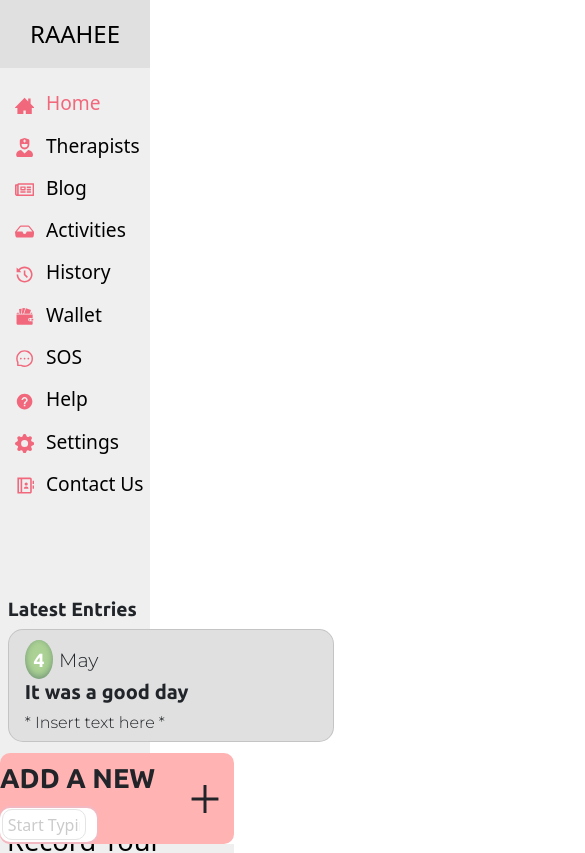
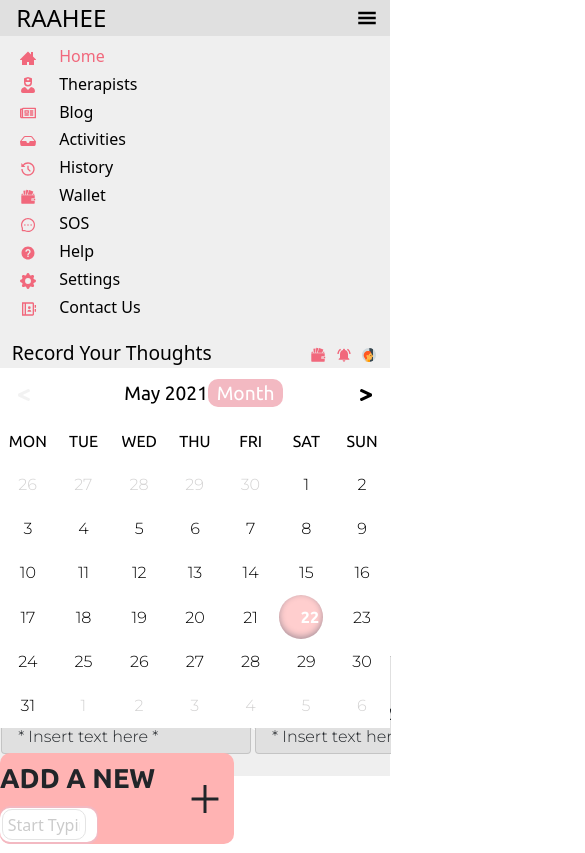
Before and after one commit to akshatbatra10/react-calendar, a React (Create React App) app: page / in a window 390 px wide. Shown: the top 853 px of the page, 585 px wide, since content can reach past the window. Built offline with nearby package versions, Linux system fonts and the light colour scheme.

Commit message:
made the navbar responsive

```diff
--- a/src/components/calendar/calendar.component.jsx
+++ b/src/components/calendar/calendar.component.jsx
@@ -51,8 +51,6 @@ const CalendarComponent = ({ value, onChange }) => {
       </div>
       <div className="mid">
         <span>Latest Entries</span>
-        <div className="slider">
-          <div className="slide-container">
         <div className="card-container-class">
           {EntryData.length ? (
             EntryData.filter((item, idx) => idx < 3).map((item) => {
@@ -61,8 +59,6 @@ const CalendarComponent = ({ value, onChange }) => {
           ) : (
             <div className="message">No Entries</div>
           )}
-            </div>
-          </div>
         </div>
       </div>
       <div className="footer">
--- a/src/components/calendar/calendar.styles.scss
+++ b/src/components/calendar/calendar.styles.scss
@@ -1,4 +1,4 @@
-@import url("https://fonts.googleapis.com/css2?family=Ubuntu:wght@700&display=swap");
+@import url("https://fonts.googleapis.com/css2?family=Ubuntu:wght@300;400;700&display=swap");
 .cal {
   display: flex;
   flex-direction: column;
@@ -18,6 +18,10 @@
       line-height: 2rem;
       color: black;
       font-size: 1.6rem;
+      @media screen and (max-width: 800px) {
+        font-size: 1.2rem;
+        height: 15%;
+      }
       .previous {
         flex: 1;
         text-align: left;
@@ -31,6 +35,7 @@
       .current {
         display: flex;
         flex-direction: row;
+      }
       .changeMonth {
         // margin-left: 30%;
         span {
@@ -39,7 +44,6 @@
           border-radius: 10px;
           color: white;
           background-color: #f3b9c2;
-          }
         }
       }
       .disable {
@@ -66,6 +70,10 @@
     }
 
     .body {
+      // @media screen and (max-width: 1000px) {
+      //   width: 80%;
+      //   justify-content: center;
+      // }
       .day {
         position: relative;
         width: calc(100% / 7);
@@ -78,6 +86,11 @@
         box-sizing: border-box;
         z-index: 1;
         text-align: center;
+
+        @media screen and (max-width: 800px) {
+          font-size: 1rem;
+        }
+
         .before {
           color: #d3d2d2;
           width: 35%;
@@ -106,6 +119,11 @@
             rgba(0, 0, 0, 0.3) 0px 30px 60px -30px,
             rgba(10, 37, 64, 0.35) 0px -2px 6px 0px inset;
           font-weight: bolder;
+          @media screen and (max-width: 800px) {
+            padding-left: 40%;
+            padding-right: 40%;
+            margin-left: 0;
+          }
         }
         div {
           font-family: "Montserrat", sans-serif;
@@ -116,6 +134,9 @@
           line-height: 44px;
           cursor: pointer;
           font-weight: 700;
+          @media screen and (max-width: 800px) {
+            font-weight: 300;
+          }
         }
       }
 
@@ -133,6 +154,10 @@
           text-align: center;
           text-transform: uppercase;
           color: black;
+          @media screen and (max-width: 800px) {
+            font-size: 1rem;
+            font-weight: 400;
+          }
           div {
             width: 100%;
           }
@@ -144,36 +169,49 @@
     position: absolute;
     bottom: 10%;
     margin-left: 2%;
+    overflow-x: scroll;
+    max-width: 58%;
+    overflow: hidden;
+    @media screen and (max-width: 800px) {
+      max-width: 100%;
+      margin-left: 0.3%;
+    }
     span {
       font-family: "Ubuntu", sans-serif;
       font-size: 1.2rem;
+      @media screen and (max-width: 800px) {
+        font-size: 1rem;
+        margin-bottom: 1%;
       }
-    .slider {
-      display: block;
-      width: 100%;
-      box-sizing: border-box;
-      margin-bottom: 3%;
-      ::-webkit-scrollbar {
-        display: none;
     }
     .card-container-class {
-        overflow-x: scroll;
-        display: block;
-        white-space: nowrap;
-        width: 55%;
+      display: flex;
+      overflow-x: auto;
+      &::-webkit-scrollbar {
+        display: none;
+        width: 0;
+      }
+      // overflow-x: scroll;
+      // display: block;
+      // white-space: nowrap;
+      // width: 55%;
       // display: flex;
       // margin-right: 3%;
       // flex-direction: row;
       // margin-bottom: 2%;
 
       .card {
-          display: inline-block;
+        // display: inline-block;
         background-color: #e0e0e0;
         width: 100%;
-          margin-top: 1.5%;
-          border-radius: 15px;
+        margin-bottom: 1.5%;
+        // border-radius: 15px;
         margin-right: 1%;
-          object-fit: cover;
+        // object-fit: cover;
+        min-width: 350px;
+        @media screen and (max-width: 800px) {
+          min-width: 250px;
+        }
         .month {
           font-family: "Montserrat", sans-serif;
           margin-left: 2%;
@@ -182,12 +220,18 @@
           margin-bottom: 7%;
           font-family: "Ubuntu", sans-serif;
           margin-top: 2%;
+          @media screen and (max-width: 800px) {
+            font-size: 1rem;
+          }
         }
         .card-subtitle {
           font-family: "Montserrat", sans-serif;
           position: absolute;
           bottom: 2%;
           padding-bottom: 2%;
+          @media screen and (max-width: 800px) {
+            font-size: 1rem;
+          }
         }
         .date {
           font-family: "Ubuntu", sans-serif;
@@ -197,7 +241,6 @@
           box-shadow: rgba(50, 50, 93, 0.25) 0px 50px 100px -20px,
             rgba(0, 0, 0, 0.3) 0px 30px 60px -30px,
             rgba(10, 37, 64, 0.35) 0px -2px 6px 0px inset;
-          }
         }
       }
     }
--- a/src/components/calendar/calendarheader.component.jsx
+++ b/src/components/calendar/calendarheader.component.jsx
@@ -30,9 +30,9 @@ const CalenderHeader = ({ value, setValue }) => {
       </div>
       <div className="current">
         {currentMonth()} {currentYear()}
-        <div className="changeMonth">
-          <span>Month</span>
-        </div>
+      </div>
+      <div className="changeMonth">
+        <span>Month</span>
       </div>
       <div className="next" onClick={() => setValue(nextMonth())}>
         <FaIcons.FaGreaterThan />
--- a/src/components/card/cardData.js
+++ b/src/components/card/cardData.js
@@ -1,7 +1,7 @@
 export const EntryData = [
   {
     id: 1,
-    date: 4,
+    date: 14,
     month: "May",
     color: "#abd194",
     title: "It was a good day",
--- a/src/components/home.styles.scss
+++ b/src/components/home.styles.scss
@@ -2,22 +2,34 @@
   display: flex;
   flex-direction: row;
   @media screen and (max-width: 800px) {
-    display: flex;
     flex-direction: column;
+    justify-content: space-between;
+    align-items: stretch;
   }
   .nav {
     width: 15%;
     display: flex;
     justify-content: flex-start;
+    @media screen and (max-width: 800px) {
+      width: 100%;
+    }
   }
   .calendarStyle {
     width: 60%;
     display: flex;
     justify-content: flex-start;
+    @media screen and (max-width: 800px) {
+      // justify-content: center;
+      width: 100%;
+    }
   }
   .community {
     width: 25%;
     display: flex;
     justify-content: flex-start;
+    @media screen and (max-width: 800px) {
+      width: 100%;
+      // justify-content: center;
+    }
   }
 }
--- a/src/components/sidenav/sidenav.component.jsx
+++ b/src/components/sidenav/sidenav.component.jsx
@@ -1,18 +1,32 @@
 import React, { useState } from "react";
 import { Link } from "react-router-dom";
 import { SidebarData } from "./sidenavData";
+import * as GiIcons from "react-icons/gi";
 import "./sidenav.styles.scss";
 
 const SideNavbar = () => {
   const [active, setActive] = useState();
   const [counter, setCounter] = useState(0);
   return (
-    <nav className="navbar-side">
+    <nav className="navbar-side navbar-expand-lg">
       <div className="nav-header">
         <Link to="#">
           <span>Raahee</span>
         </Link>
+        <button
+          className="navbar-toggler"
+          type="button"
+          data-bs-toggle="collapse"
+          data-bs-target="#navbarSupportedContent"
+          aria-controls="navbarSupportedContent"
+          aria-expanded="false"
+          aria-label="Toggle navigation"
+        >
+          <GiIcons.GiHamburgerMenu />
+        </button>
       </div>
+
+      <div classNass="collapse navbar-collapse" id="navbarSupportedContent">
         <ul className="nav-items">
           {SidebarData.map((item, idx) => {
             return (
@@ -34,6 +48,7 @@ const SideNavbar = () => {
             );
           })}
         </ul>
+      </div>
     </nav>
   );
 };
--- a/src/components/sidenav/sidenav.styles.scss
+++ b/src/components/sidenav/sidenav.styles.scss
@@ -5,6 +5,25 @@
   min-width: 150px;
   display: flex;
   flex-direction: column;
+  @media screen and (max-width: 800px) {
+    flex-direction: column;
+    height: 8%;
+    width: 100%;
+  }
+  .navbar-toggler {
+    display: flex;
+    justify-content: flex-start;
+    svg {
+      display: none;
+    }
+    @media screen and (max-width: 800px) {
+      display: flex;
+      justify-content: flex-end;
+      svg {
+        display: inline;
+      }
+    }
+  }
   a {
     text-decoration: none;
   }
@@ -12,12 +31,25 @@
   ul {
     list-style-type: none;
     padding-left: 10%;
+    @media screen and (max-width: 800px) {
+      padding-left: 0;
+      // display: flex;
+      // justify-content: space-between;
+    }
+
     svg {
       color: #f1687c;
     }
     li {
       padding-bottom: 5%;
       padding-top: 5%;
+      @media screen and (max-width: 800px) {
+        padding-top: 0;
+        padding-bottom: 1%;
+        svg {
+          margin-left: 5%;
+        }
+      }
     }
     span {
       padding-left: 5%;
@@ -34,8 +66,14 @@
     text-transform: uppercase;
     justify-content: center;
     align-items: center;
+    @media screen and (max-width: 800px) {
+      justify-content: space-between;
+    }
     span {
       color: black;
+      @media screen and (max-width: 800px) {
+        margin-left: 18%;
+      }
     }
   }
 
@@ -45,6 +83,12 @@
     flex-direction: column;
     justify-content: flex-start;
     font-size: 1.2rem;
+    @media screen and (max-width: 800px) {
+      font-size: 1rem;
+      width: 100%;
+      margin-top: 2%;
+      justify-content: space-between;
+    }
     :hover {
       color: #fa7d90;
     }
--- a/src/components/topnav/topnav.styles.scss
+++ b/src/components/topnav/topnav.styles.scss
@@ -5,14 +5,17 @@
   display: flex;
   align-items: center;
   justify-content: space-between;
-  @media screen and (max-width: 1000px) {
-    display: flex;
-    justify-content: center;
-    align-items: center;
-  }
+  // @media screen and (max-width: 500px) {
+  //   display: flex;
+  //   justify-content: center;
+  //   align-items: center;
+  // }
   .nav-title {
     margin-left: 3%;
     font-size: 1.7rem;
+    @media screen and (max-width: 600px) {
+      font-size: 1.2rem;
+    }
   }
   a {
     text-decoration: none;
@@ -26,13 +29,18 @@
     align-items: center;
     justify-content: space-evenly;
     width: 20%;
+    @media screen and (max-width: 600px) {
+      width: 30%;
+    }
     svg {
       color: #f1687c;
       margin-right: 8%;
       height: 2rem;
       width: 1.5rem;
-      @media screen and (max-width: 1000px) {
-        display: none;
+      @media screen and (max-width: 500px) {
+        // display: none;
+        height: 1rem;
+        width: 1rem;
       }
     }
     margin: -4.5% 1%;
```
Lines whose indentation alone changed are shown as unchanged.
